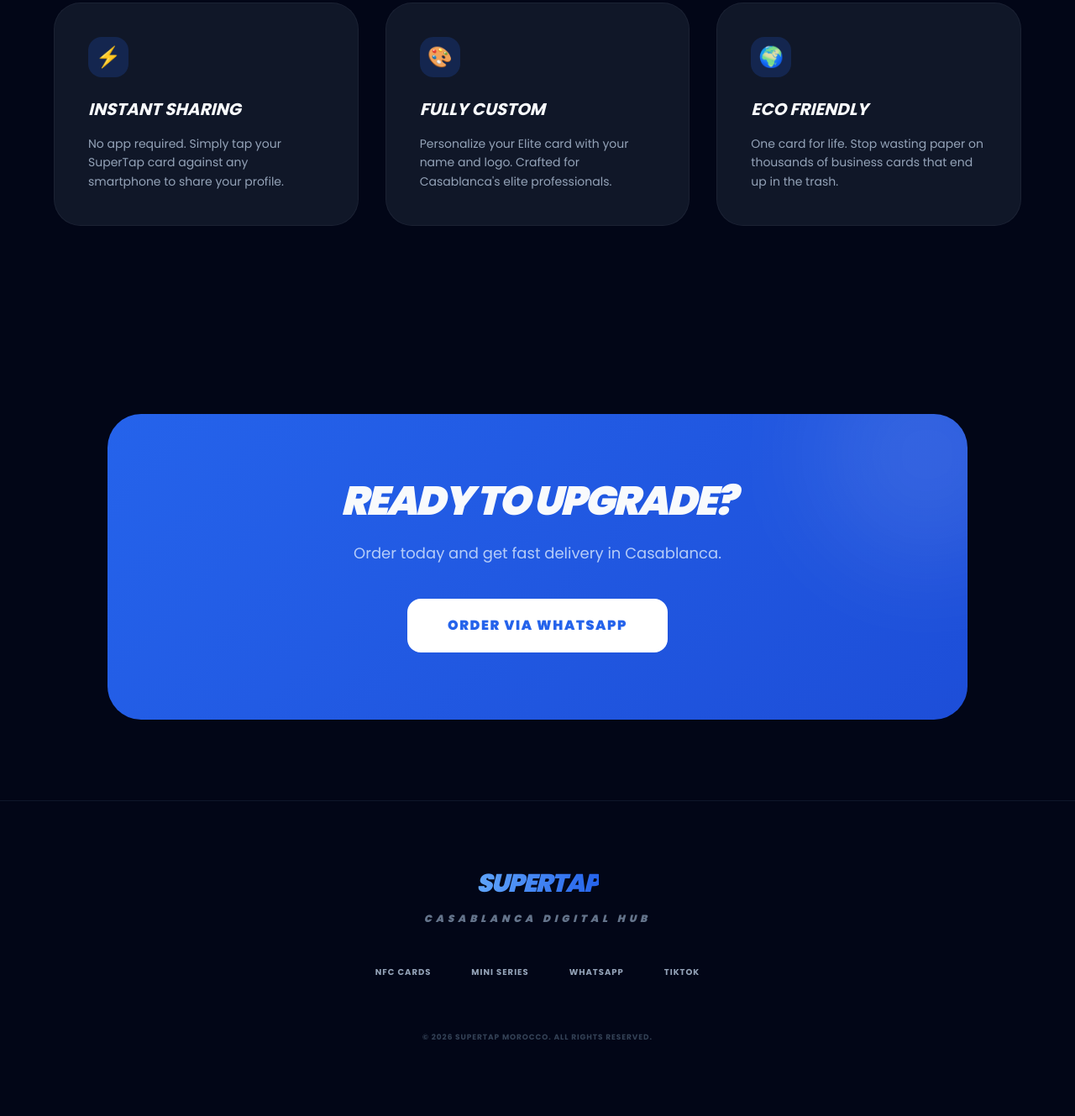
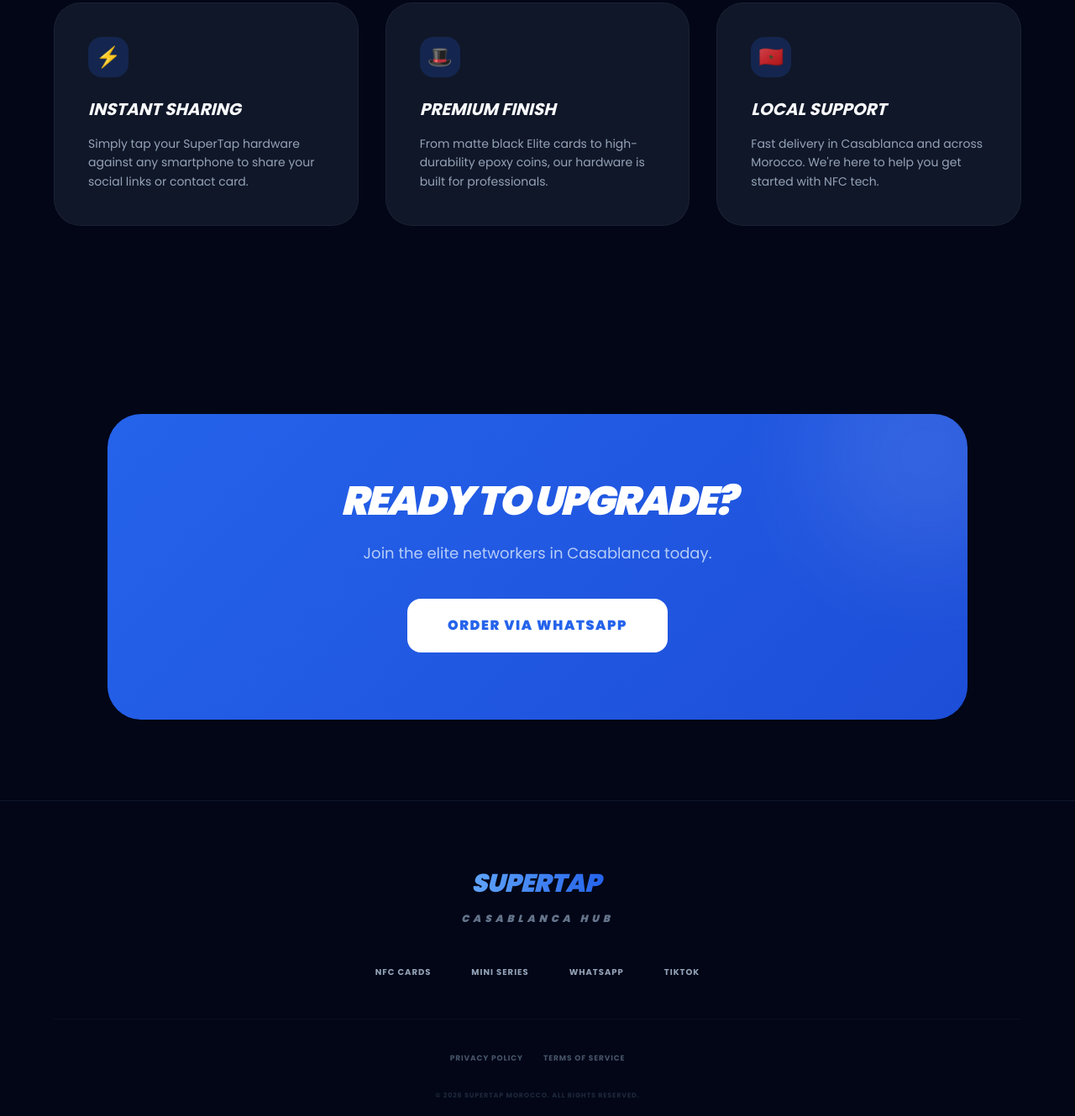
Before and after one commit to supercell-dev/nfc-business, a plain HTML site: page index.html in a window 1280 px wide. Shown: the part 951-2280 px from the top of the page at 84% size. Drawn offline with nearby package versions, Linux system fonts and the light colour scheme.

Commit message:
Update index.html

```diff
--- a/index.html
+++ b/index.html
@@ -41,13 +41,16 @@
             border-color: rgba(37, 99, 235, 0.4);
         }
 
+        /* Fixed Logo Styling */
         .supertap-logo {
             font-weight: 900;
-            letter-spacing: -1.5px;
+            letter-spacing: -0.5px; /* Slightly wider for visibility */
             font-style: italic;
             background: linear-gradient(to right, #60a5fa, #2563eb);
             -webkit-background-clip: text;
             -webkit-text-fill-color: transparent;
+            padding-right: 4px; /* Fix for italic letters cutting off */
+            display: inline-block;
         }
     </style>
 </head>
@@ -59,7 +62,7 @@
 
             <div class="space-x-10 text-[11px] font-black uppercase tracking-[0.2em] hidden md:flex items-center">
                 <a href="pricing.html" class="hover:text-blue-400 transition">NFC Cards</a>
-                <a href="mini.html" class="hover:text-blue-400 transition text-blue-400">Mini Series</a>
+                <a href="mini.html" class="hover:text-blue-400 transition">Mini Series</a>
                 <a href="https://wa.me/212693000093" class="btn-primary text-white px-7 py-2.5 rounded-full shadow-lg">Order Now</a>
             </div>
 
@@ -73,13 +76,13 @@
     <header class="hero-mesh pt-32 pb-40 px-6">
         <div class="max-w-4xl mx-auto text-center">
             <div class="inline-block px-4 py-1.5 mb-6 rounded-full border border-blue-500/20 bg-blue-500/5">
-                <span class="text-blue-400 text-[10px] font-black uppercase tracking-widest">The Future of Networking in Morocco</span>
+                <span class="text-blue-400 text-[10px] font-black uppercase tracking-widest">Premium NFC Hardware Morocco</span>
             </div>
             <h1 class="text-6xl md:text-8xl font-black mb-8 leading-none tracking-tighter uppercase italic">
                 One Tap. <br> <span class="text-blue-600">Infinite</span> Links.
             </h1>
             <p class="text-slate-400 text-lg md:text-xl mb-12 max-w-2xl mx-auto font-light leading-relaxed">
-                The most advanced digital business cards in Casablanca. Share your contact info, social media, and portfolio instantly.
+                The future of networking in Casablanca. Share your digital world instantly with a physical tap.
             </p>
             <div class="flex flex-col sm:flex-row justify-center gap-5">
                 <a href="pricing.html" class="btn-primary px-12 py-5 rounded-2xl font-bold text-lg">Shop NFC Cards</a>
@@ -94,17 +97,17 @@
                 <div class="card-feature p-10 rounded-[32px]">
                     <div class="w-12 h-12 bg-blue-600/20 rounded-2xl flex items-center justify-center mb-6 text-blue-500 text-2xl">⚡</div>
                     <h3 class="text-xl font-bold mb-4 uppercase italic">Instant Sharing</h3>
-                    <p class="text-slate-400 text-sm leading-relaxed">No app required. Simply tap your SuperTap card against any smartphone to share your profile.</p>
+                    <p class="text-slate-400 text-sm leading-relaxed">Simply tap your SuperTap hardware against any smartphone to share your social links or contact card.</p>
                 </div>
                 <div class="card-feature p-10 rounded-[32px]">
-                    <div class="w-12 h-12 bg-blue-600/20 rounded-2xl flex items-center justify-center mb-6 text-blue-500 text-2xl">🎨</div>
-                    <h3 class="text-xl font-bold mb-4 uppercase italic">Fully Custom</h3>
-                    <p class="text-slate-400 text-sm leading-relaxed">Personalize your Elite card with your name and logo. Crafted for Casablanca's elite professionals.</p>
+                    <div class="w-12 h-12 bg-blue-600/20 rounded-2xl flex items-center justify-center mb-6 text-blue-500 text-2xl">🎩</div>
+                    <h3 class="text-xl font-bold mb-4 uppercase italic">Premium Finish</h3>
+                    <p class="text-slate-400 text-sm leading-relaxed">From matte black Elite cards to high-durability epoxy coins, our hardware is built for professionals.</p>
                 </div>
                 <div class="card-feature p-10 rounded-[32px]">
-                    <div class="w-12 h-12 bg-blue-600/20 rounded-2xl flex items-center justify-center mb-6 text-blue-500 text-2xl">🌍</div>
-                    <h3 class="text-xl font-bold mb-4 uppercase italic">Eco Friendly</h3>
-                    <p class="text-slate-400 text-sm leading-relaxed">One card for life. Stop wasting paper on thousands of business cards that end up in the trash.</p>
+                    <div class="w-12 h-12 bg-blue-600/20 rounded-2xl flex items-center justify-center mb-6 text-blue-500 text-2xl">🇲🇦</div>
+                    <h3 class="text-xl font-bold mb-4 uppercase italic">Local Support</h3>
+                    <p class="text-slate-400 text-sm leading-relaxed">Fast delivery in Casablanca and across Morocco. We're here to help you get started with NFC tech.</p>
                 </div>
             </div>
         </div>
@@ -113,8 +116,8 @@
     <section class="py-24 px-6">
         <div class="max-w-5xl mx-auto btn-primary rounded-[40px] p-12 md:p-20 text-center relative overflow-hidden">
             <div class="relative z-10">
-                <h2 class="text-4xl md:text-5xl font-black mb-6 uppercase italic tracking-tighter">Ready to upgrade?</h2>
-                <p class="text-blue-100 mb-10 text-lg opacity-80">Order today and get fast delivery in Casablanca.</p>
+                <h2 class="text-4xl md:text-5xl font-black mb-6 uppercase italic tracking-tighter text-white">Ready to upgrade?</h2>
+                <p class="text-blue-100 mb-10 text-lg opacity-80">Join the elite networkers in Casablanca today.</p>
                 <a href="https://wa.me/212693000093" class="inline-block bg-white text-blue-600 px-12 py-5 rounded-2xl font-black uppercase tracking-widest hover:scale-105 transition">Order via WhatsApp</a>
             </div>
             <div class="absolute -top-20 -right-20 w-64 h-64 bg-white/10 rounded-full blur-3xl"></div>
@@ -124,14 +127,21 @@
     <footer class="py-20 px-6 border-t border-slate-900">
         <div class="max-w-6xl mx-auto text-center">
             <span class="text-3xl supertap-logo uppercase mb-4 inline-block">SuperTap</span>
-            <p class="text-slate-500 text-xs font-black uppercase tracking-[0.4em] italic mb-12">Casablanca Digital Hub</p>
-            <div class="flex justify-center gap-12 text-[10px] font-bold uppercase tracking-widest text-slate-400">
+            <p class="text-slate-500 text-xs font-black uppercase tracking-[0.4em] italic mb-12">Casablanca Hub</p>
+
+            <div class="flex justify-center flex-wrap gap-8 md:gap-12 text-[10px] font-bold uppercase tracking-widest text-slate-400 mb-12">
                 <a href="pricing.html" class="hover:text-blue-500 transition">NFC Cards</a>
                 <a href="mini.html" class="hover:text-blue-500 transition">Mini Series</a>
                 <a href="https://wa.me/212693000093" class="hover:text-blue-500 transition">WhatsApp</a>
                 <a href="#" class="hover:text-blue-500 transition">TikTok</a>
             </div>
-            <p class="mt-16 text-[9px] text-slate-700 font-bold uppercase tracking-widest">© 2026 SuperTap Morocco. All Rights Reserved.</p>
+
+            <div class="flex justify-center gap-6 text-[9px] text-slate-600 font-bold uppercase tracking-widest border-t border-slate-900/50 pt-10">
+                <a href="privacy.html" class="hover:text-slate-400 transition">Privacy Policy</a>
+                <a href="terms.html" class="hover:text-slate-400 transition">Terms of Service</a>
+            </div>
+
+            <p class="mt-8 text-[8px] text-slate-800 font-bold uppercase tracking-widest">© 2026 SuperTap Morocco. All Rights Reserved.</p>
         </div>
     </footer>
 
```
